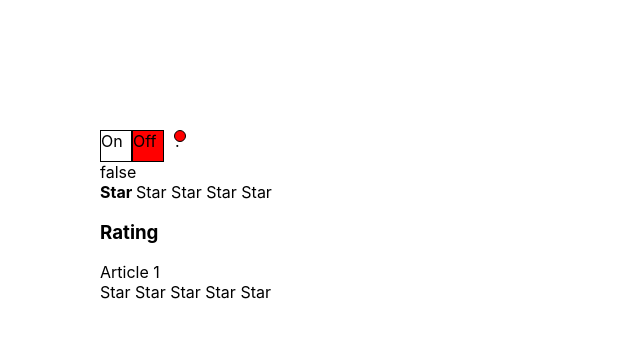
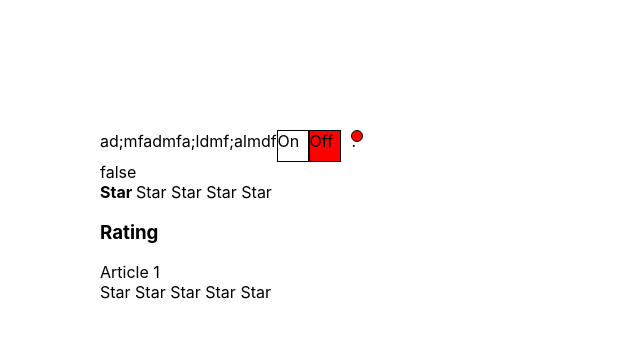
Before and after one commit to Metaloziz/react_kabzda_kak_prosto, a React (Create React App) app: page / in a window 1280 px wide. Shown: the top 338 px of the page, without its empty margins (0-640 px from the left). Built offline with nearby package versions, Linux system fonts and the light colour scheme.

Commit message:
StoryBook+test

```diff
--- a/src/components/OnPffWithUseState/OnOffWithUseState.tsx
+++ b/src/components/OnPffWithUseState/OnOffWithUseState.tsx
@@ -44,6 +44,7 @@ export function OnOffWithUseState(props: PropType) {
 
     return (
         <div>
+            ad;mfadmfa;ldmf;almdf
             <div style={onStyle} onClick={switchOn}>On</div>
             <div style={offStyle} onClick={switchOff}>Off</div>
             <div style={indicatorStyle}>.</div>
```
